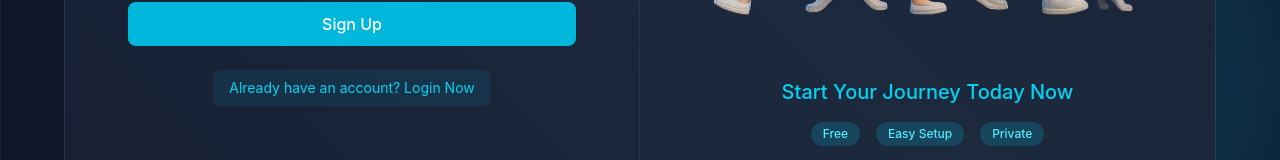
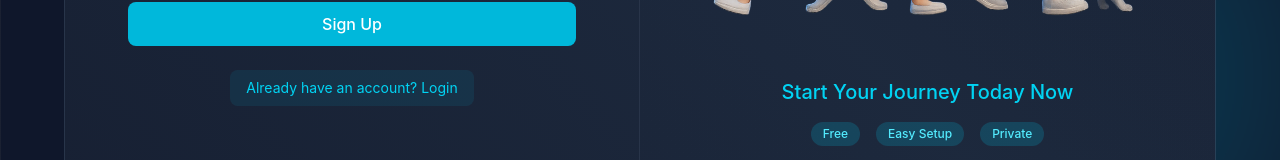
Before and after one commit to Dulina-Chandul/MERN-Chat-Application, a React (Vite) app in the folder client/: page /signup in a window 1280 px wide. Shown: the part 596-756 px from the top of the page. Built offline with nearby package versions, Linux system fonts and the light colour scheme; no server answers.

Commit message:
Updated Sign Up page

```diff
--- a/client/src/pages/SignUpPage.jsx
+++ b/client/src/pages/SignUpPage.jsx
@@ -121,7 +121,7 @@ const SignUpPage = () => {
 
                 <div className="mt-6 text-center">
                   <Link to={"/login"} className="auth-link">
-                    Already have an account? Login Now
+                    Already have an account? Login
                   </Link>
                 </div>
               </div>
```
